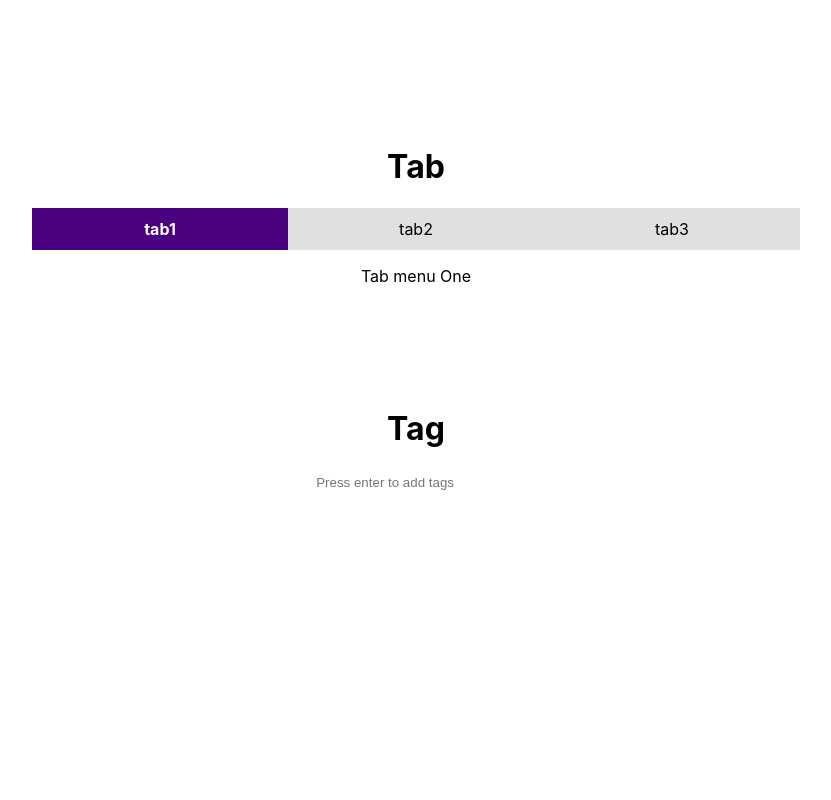
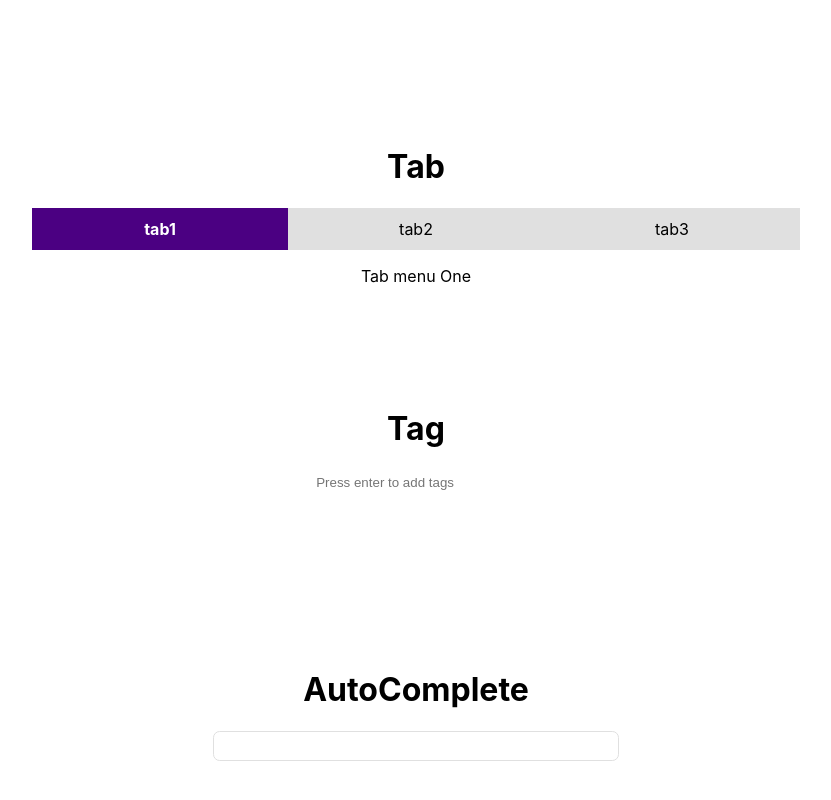
Before and after one commit to jeonghun10/wanted_pre_onboarding, a React (Create React App) app in the folder custom-component/: page / in a window 1280 px wide. Shown: the part 397-1197 px from the top of the page, without its empty margins (224-1055 px from the left). Before the commit the page ends 1046 px from the top, so only its background shows below. Built offline with nearby package versions, Linux system fonts and the light colour scheme.

Commit message:
client:Add autocomplete

```diff
--- a/custom-component/src/App.css
+++ b/custom-component/src/App.css
@@ -195,7 +195,54 @@
 
 }
 
-input {
+.tagInput {
   padding: 0.4em 2em 0.4em 0.3em;
   border: none;
 }
+
+.autoCompleteInput {
+  width:30em;
+  height:2em;
+  border-radius: 0.5em;
+  border:1px solid rgb(224, 224, 224)
+}
+
+@keyframes loadEffect2 {
+  0%{
+    top:-50px;
+    opacity: 0;
+  }
+  50%{
+    opacity: 0.4;
+    top:-35px;
+  }
+  100%{
+    opacity: 1;
+    top:-20px;
+  }
+}
+
+
+.autoList {
+  width:25.4em;
+  z-index: 999;
+  list-style: none;
+  margin:0 auto;
+  padding: 0.5em 0 0.3em 0;
+  border: 1px solid rgb(224, 224, 224);
+  margin-top: -0.3em;
+  box-sizing: border-box;
+  border-radius: 0 0 0.5em 0.5em;
+  top:-20px;
+  animation:0.2s ease-in loadEffect2 ;
+
+}
+
+.listItem {
+  padding:0;
+  margin:0;
+}
+.listItem:hover {
+  background-color: rgb(224, 224, 224);
+  cursor: pointer;
+}
--- a/custom-component/src/App.js
+++ b/custom-component/src/App.js
@@ -4,6 +4,7 @@ import Toggle from './component/Toggle';
 import Modal from './component/Modal';
 import Tab from './component/Tab';
 import Tag from './component/Tag'
+import AutoComplete from './component/AutoComplete';
 
 function App() {
   return (
@@ -12,6 +13,7 @@ function App() {
       <Modal/>
       <Tab/>
       <Tag/>
+      <AutoComplete/>
     </div>
   );
 }
--- /dev/null
+++ b/custom-component/src/component/AutoComplete.js
@@ -0,0 +1,64 @@
+import React, { useState } from "react";
+
+const deselectedOptions = [
+    'rustic',
+    'antique',
+    'vinyl',
+    'vintage',
+    'refurbished',
+    '신품',
+    '빈티지',
+    '중고A급',
+    '중고B급',
+    '골동품'
+  ];
+
+
+const AutoComplete = () => {
+  const [inputText, setInputText] = useState('');
+  const [matchInfo, setMatchInfo] = useState([]);
+  const [ulView, setUlView] = useState(false);
+
+
+
+
+
+  const autoCompleteHandler = (e) => {
+    setInputText(e.target.value)
+    if(e.target.value===''){
+        setMatchInfo([])
+        setUlView(false)
+    }
+    let result = deselectedOptions.filter((el)=>el.toLowerCase().includes(e.target.value))
+    if(result.length!==deselectedOptions.length){
+        setMatchInfo(result)
+        setUlView(true)
+    }
+
+  }
+  const clickHandler = (el)=>{
+    setInputText(el)
+  }
+
+
+  return (
+    <div className="wrab">
+      <h1>AutoComplete</h1>
+        <div>
+            <input className="autoCompleteInput" onChange={(e)=>{autoCompleteHandler(e)}} type="text" value={inputText} ></input>
+            {matchInfo.length===0 ? null:
+            <ul className={ulView ? "autoList ulView" : "autoList" }>
+                {
+                    matchInfo.map((el)=>{
+                        return <li className="listItem" onClick={()=>{clickHandler(el)}}>{el}</li>
+                    })
+                }
+            </ul>
+            }
+        </div>
+
+    </div>
+  );
+};
+
+export default AutoComplete;
--- a/custom-component/src/component/Tag.js
+++ b/custom-component/src/component/Tag.js
@@ -22,7 +22,7 @@ const Tag = () => {
     <div className="wrab tabWrab">
       <h1>Tag</h1>
         <div>
-            <input onKeyPress={(e)=>{onKeyPress(e)}} type="text" placeholder="Press enter to add tags"></input>
+            <input className="tagInput" onKeyPress={(e)=>{onKeyPress(e)}} type="text" placeholder="Press enter to add tags"></input>
             <ul className="tagMenu">
             {
                 currentTab.map((el, index)=>{
```
